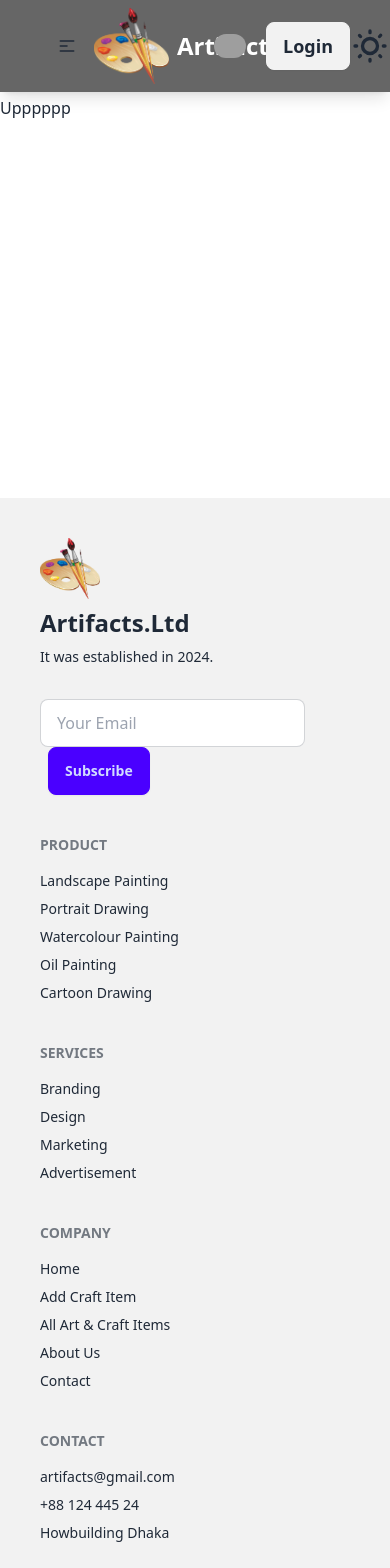
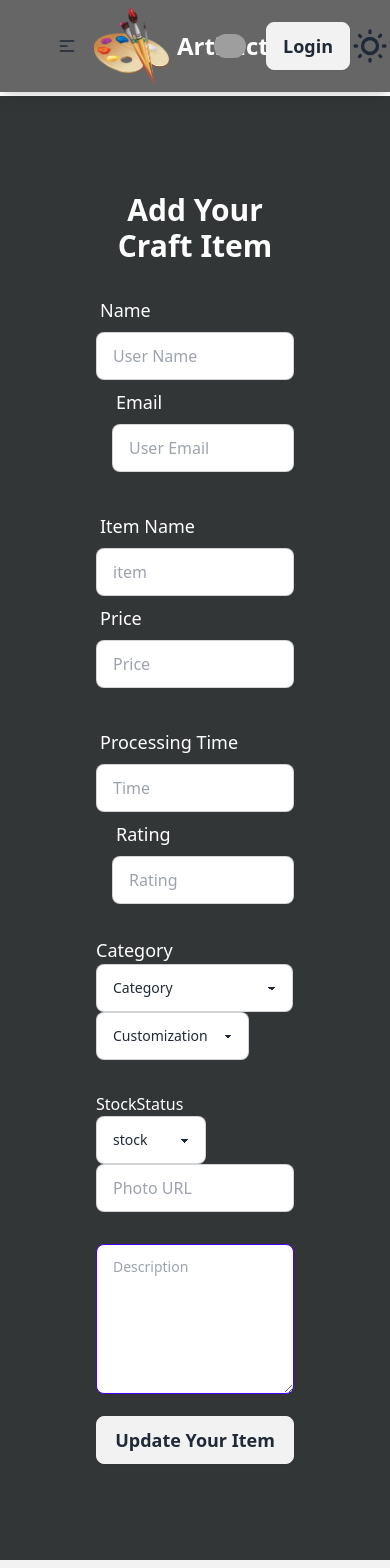
Before and after one commit to mominulislamsharon/aasignment-10-client-finaltour, a React (Vite) app: page /update/1 in a window 390 px wide. Shown: the top 1568 px of the page. Built offline with nearby package versions, Linux system fonts and the light colour scheme; no server answers; grey boxes are pictures that could not be loaded.

Commit message:
added update page and delete button server send

```diff
--- a/src/Pages/HomeCard/HomeCard.jsx
+++ b/src/Pages/HomeCard/HomeCard.jsx
@@ -2,7 +2,7 @@
 
 
 const HomeCard = ({item1}) => {
- const {name, email, price, rating, time, item, category, customization, stock, photo,  message} = item1 || {};
+ const {_id, name, email, price, rating, time, item, category, customization, stock, photo,  message} = item1 || {};
   return (
       <div className="card w-[400px] h-[500px] shadow-xl">
         <figure>
--- a/src/Pages/MyArtList/MyArtList.jsx
+++ b/src/Pages/MyArtList/MyArtList.jsx
@@ -1,23 +1,56 @@
 import { useContext, useEffect, useState } from "react";
 import { AuthContext } from "../../Context/AuthProvider";
 import { Link } from "react-router-dom";
+import Swal from "sweetalert2";
 
 
 const MyArtList = () => {
     const {user} = useContext(AuthContext);
-    const [item2, setItem2] = useState([]);useState
+    const [item2, setItem2] = useState([]);
+    const [control, setControl] = useState(false);
+    const handleDeelte = id => {
+        Swal.fire({
+            title: "Are you sure?",
+            text: "You won't be able to revert this!",
+            icon: "warning",
+            showCancelButton: true,
+            confirmButtonColor: "#3085d6",
+            cancelButtonColor: "#d33",
+            confirmButtonText: "Yes, delete it!"
+          }).then((result) => {
+            if (result.isConfirmed) {
+
+                fetch(`http://localhost:5000/delete/${id}`, {
+                    method: 'DELETE',
+                })
+                .then(res => res.json()
+                .then((data) => {
+                    if(data.deletedCount > 0){
+                        Swal.fire({
+                            title: "Deleted!",
+                            text: "Your file has been deleted.",
+                            icon: "success"
+                          });
+                        setControl(!control);
+
+                    }
+                })
+            )
+            }
+          });
+    }
     useEffect(()=> {
         fetch(`http://localhost:5000/myArtList/${user?.email}`)
         .then(res => res.json())
         .then(data => {
             setItem2(data);
         })
-    },[user])
+    },[user,control])
     return (
         <div className="container mx-auto">
             {
                 item2?.map(p => (
-                    <div className="overflow-x-auto">
+                    <div key={p._id} className="overflow-x-auto">
   <div>
   <table className="table mb-2">
     {/* head */}
@@ -32,14 +65,14 @@ const MyArtList = () => {
         <th>Rating</th>
         <th>Price</th>
         <th>SUBTOTAL</th>
-  <th></th>
       </tr>
     </thead>
     <tbody>
       {/* row 1 */}
       <tr className="h-[200px] border-2">
         <th className="border w-16 mt-6">
-        <button className=" text-black hover:bg-[#a27d53] w-16 rounded-md p-2">X</button>
+
+        <button onClick={() => handleDeelte(p._id)} className=" text-black hover:bg-[#a27d53] w-16 rounded-md p-2">X</button>
         </th>
         <td>
           <div className="">
@@ -57,7 +90,6 @@ const MyArtList = () => {
         <td>{p.price}$</td>
         <td>Total: {p.price}$</td>
       </tr>
-
     </tbody>
 
   </table>
@@ -76,7 +108,7 @@ const MyArtList = () => {
   </select>
     </div>
   <div>
-    <Link to={`/update/${item2._id}`}>
+    <Link to={`/update/${p._id}`}>
   <button className="bg-[#d3b28f] font-bold text-white hover:bg-[#a27d53] w-24 rounded-md p-2">Update</button>
   </Link>
   </div>
--- a/src/Pages/Update/Update.jsx
+++ b/src/Pages/Update/Update.jsx
@@ -1,10 +1,175 @@
+import { useEffect, useState } from "react";
+import { useParams } from "react-router-dom";
+import Swal from "sweetalert2";
 
 
 const Update = () => {
+    const {id} = useParams();
+    const [product, setProduct] = useState({});
+
+    useEffect(() => {
+        fetch(`http://localhost:5000/updateProduct/${id}`)
+        .then(res => res.json())
+        .then(data => {
+            setProduct(data)
+            console.log(data);
+        })
+    },[id])
+
+    const handUpdate = e => {
+        e.preventDefault();
+        const form = e.target;
+        const name = form.name.value;
+        const email = form.name.value;
+        const price = form.price.value;
+        const rating = form.rating.value;
+        const time = form.time.value;
+        const item = form.item.value;
+        const category = form.category.value;
+        const customization = form.customization.value;
+        const stock = form.stock.value;
+        const photo = form.photo.value;
+        const message = form.message.value;
+        const updateCraft = {name,  price, rating, time, item, category, customization, stock, photo, email,  message};
+        console.log(updateCraft);
+
+
+        // send database server
+        fetch( `http://localhost:5000/update/${id}`, {
+          method: 'PUT',
+          headers: {
+            'content-type': 'application/json',
+          },
+          body: JSON.stringify(updateCraft)
+        })
+        .then(res => res.json())
+        .then(data => {
+          console.log(data);
+          if(data.modifiedCount > 0){
+            Swal.fire({
+              title: 'Success',
+              text: 'Update Successfully',
+              icon: 'success',
+              confirmButtonText: 'Ok',
+            });
+          }
+        });
+    }
     return (
+        <div className=" bg-[#333637] p-24">
+      <h1 className="text-3xl text-center text-white font-bold">Add Your Craft Item</h1>
+      <form onSubmit={handUpdate}>
+        <div  className="md:flex mb-8 mt-6">
+          <div className="form-control md:w-1/2">
+            <label className="label ">
+                <span className="label-text text-lg text-white font-medium">Name</span>
+            </label>
+            <label className="input-group ">
+            <input
+              className="input input-bordered w-full join-item"
+              placeholder="User Name" name="name" type="text" defaultValue={product.name}
+            />
+            </label>
+          </div>
+          <div className="form-control md:w-1/2 ml-4">
+            <label className="label">
+                <span className=" text-lg text-white font-medium">Email</span>
+            </label>
+            <label className="input-group">
+            <input
+              className="input input-bordered w-full join-item" name="email"
+              placeholder="User Email" type="text" defaultValue={product.email}
+            />
+            </label>
+          </div>
+
+        </div>
+        <div  className="md:flex gap-4 mb-8">
+        <div className="form-control md:w-1/2">
+            <label className="label">
+                <span className=" text-lg text-white font-medium">Item Name</span>
+            </label>
+            <label className="input-group ">
+            <input
+              className="input input-bordered w-full join-item"
+              placeholder="item" name="item" type="text" defaultValue={product.item}
+            />
+            </label>
+          </div>
+          <div className="form-control md:w-1/2">
+            <label className="label">
+                <span className="text-lg text-white font-medium">Price</span>
+            </label>
+            <label className="input-group ">
+            <input
+              className="input input-bordered w-full join-item"
+              placeholder="Price" name="price" type="text" defaultValue={product.price}
+            />
+            </label>
+          </div>
+        </div>
+        <div  className="md:flex gap-4 mb-8">
+          <div className="form-control md:w-1/2">
+            <label className="label">
+                <span className=" text-lg text-white font-medium">Processing Time</span>
+            </label>
+            <label className="input-group ">
+            <input
+              className="input input-bordered w-full join-item"
+              placeholder="Time" name="time" type="text" defaultValue={product.time}
+            />
+            </label>
+          </div>
+          <div className="form-control md:w-1/2 ml-4">
+            <label className="label">
+                <span className="text-lg text-white font-medium">Rating</span>
+            </label>
+            <label className="input-group">
+            <input
+              className="input input-bordered w-full join-item" name="rating"
+              placeholder="Rating" type="text" defaultValue={product.rating}
+            />
+            </label>
+          </div>
+
+        </div>
+        <p className="text-white text-lg font-medium">Category</p>
+        <div  className="md:flex gap-4 mb-8 ">
+        <select name="category" defaultValue={product.category} className="select md:w-1/2 select-bordered join-item">
+          <option disabled selected>Category</option>
+          <option>Landscape Painting</option>
+          <option>Portrait Drawing</option>
+          <option>Watercolour Painting</option>
+          <option>Oil Painting</option>
+          <option>Charcoal Sketching</option>
+          <option>Cartoon Drawing</option>
+        </select>
+        <select name="customization" defaultValue={product.customization} className="select md:w-1/2 select-bordered join-item">
+          <option disabled selected>Customization</option>
+          <option name = 'yes'>Yes</option>
+          <option name = 'no' >No</option>
+        </select>
+        </div>
+        <p className="text-white font-medium">StockStatus</p>
+        <div  className="md:flex items-center gap-4 mb-8 ">
+        <select name="stock" defaultValue={product.stock} className="select md:w-1/2 select-bordered join-item">
+          <option disabled selected>stock</option>
+          <option>In stock</option>
+          <option>Order</option>
+        </select>
+            <label className="input-group md:w-1/2">
+            <input
+              className="input w-full input-bordered join-item"
+              placeholder="Photo URL" name="photo" type="text" defaultValue={product.photo}
+            />
+            </label>
+        </div>
         <div>
-            <h1>Upppppp</h1>
+        <textarea name="message" defaultValue={product.message} className="textarea  w-full h-[150px] textarea-primary" placeholder="Description"></textarea>
         </div>
+        <input className="btn text-lg font-bold mt-4 btn-block" type="submit" value="Update Your Item" />
+      </form>
+    </div>
     );
 };
 
```
